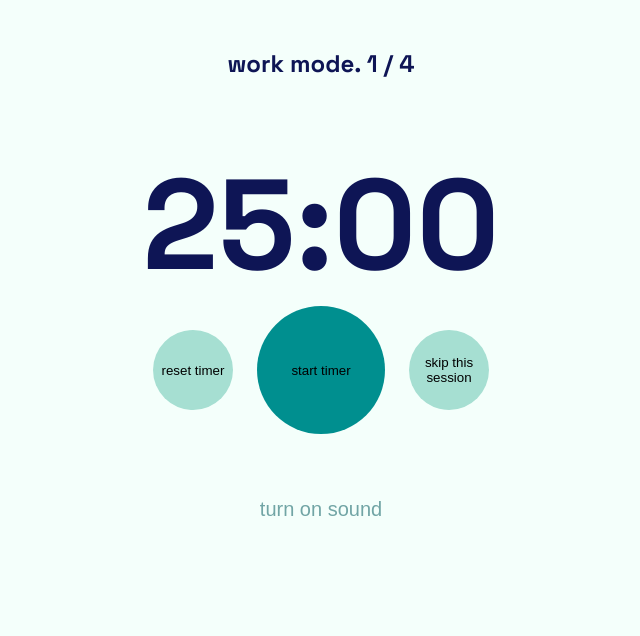
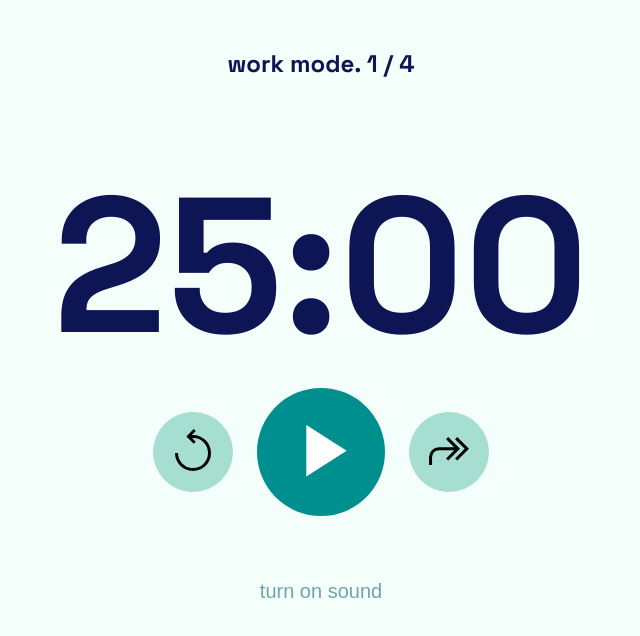
Before and after one commit to mistyb01/pomos, a React (Vite) app: page / in a window 1280 px wide. Shown: the top 636 px of the page, without its empty margins (319-959 px from the left). Built offline with nearby package versions, Linux system fonts and the light colour scheme.

Commit message:
timer button style

```diff
--- a/src/Timer.jsx
+++ b/src/Timer.jsx
@@ -1,5 +1,10 @@
 import { useState, useEffect } from "react";
 import dayjs from "dayjs";
+
+import PlayIcon from "./components/icons/PlayIcon";
+import PauseIcon from "./components/icons/PauseIcon";
+import ForwardIcon from "./components/icons/ForwardIcon";
+import ReplayIcon from "./components/icons/ReplayIcon";
 
 function Timer({ cycle }) {
   const [timerActive, setTimerActive] = useState(false);
@@ -96,14 +101,16 @@ function Timer({ cycle }) {
             className="timer-button timer-button__reset"
             onClick={handleTimerReset}
           >
-            reset timer
+            <ReplayIcon />
+            {/* reset timer */}
           </button>
 
           <button
             className="timer-button timer-button__play"
             onClick={handleTimerStart}
           >
-            {timerActive ? "pause" : "start"} timer
+            {timerActive ? <PauseIcon /> : <PlayIcon />}
+            {/* {timerActive ? "pause" : "start"} timer */}
           </button>
 
           {cycleIndex + 1 < cycle.length && (
@@ -111,7 +118,8 @@ function Timer({ cycle }) {
               className="timer-button timer-button__skip"
               onClick={handleTimerNext}
             >
-              skip this session
+              <ForwardIcon />
+              {/* skip this session */}
             </button>
           )}
         </div>
--- /dev/null
+++ b/src/components/icons/ForwardIcon.jsx
@@ -0,0 +1,12 @@
+export default function ForwardIcon() {
+  return (
+    <svg
+      xmlns="http://www.w3.org/2000/svg"
+      height="48"
+      viewBox="0 -960 960 960"
+      width="48"
+    >
+      <path d="m644-288-43-43 193-193-193-193 43-43 236 236-236 236ZM81-200v-156q0-85 56.5-141.5T279-554h305L421-717l43-43 236 236-236 236-43-43 163-163H279q-60 0-99 39t-39 99v156H81Z" />
+    </svg>
+  );
+}
--- /dev/null
+++ b/src/components/icons/PauseIcon.jsx
@@ -0,0 +1,15 @@
+export default function PauseIcon() {
+  return (
+    <svg
+      xmlns="http://www.w3.org/2000/svg"
+      height="64"
+      viewBox="0 -960 960 960"
+      width="64"
+    >
+      <path
+        d="M555-200v-560h175v560H555Zm-325 0v-560h175v560H230Z"
+        fill="#ffffff"
+      />
+    </svg>
+  );
+}
--- /dev/null
+++ b/src/components/icons/PlayIcon.jsx
@@ -0,0 +1,12 @@
+export default function PlayIcon() {
+  return (
+    <svg
+      xmlns="http://www.w3.org/2000/svg"
+      height="88"
+      viewBox="0 -960 960 960"
+      width="88"
+    >
+      <path d="M320-203v-560l440 280-440 280Z" fill="#ffffff" />
+    </svg>
+  );
+}
--- /dev/null
+++ b/src/components/icons/ReplayIcon.jsx
@@ -0,0 +1,12 @@
+export default function ReplayIcon() {
+  return (
+    <svg
+      xmlns="http://www.w3.org/2000/svg"
+      height="48"
+      viewBox="0 -960 960 960"
+      width="48"
+    >
+      <path d="M480-80q-75 0-140.5-28T225-185q-49-49-77-114.5T120-440h60q0 125 87.5 212.5T480-140q125 0 212.5-87.5T780-440q0-125-85-212.5T485-740h-23l73 73-41 42-147-147 147-147 41 41-78 78h23q75 0 140.5 28T735-695q49 49 77 114.5T840-440q0 75-28 140.5T735-185q-49 49-114.5 77T480-80Z" />
+    </svg>
+  );
+}
--- a/src/styles/index.scss
+++ b/src/styles/index.scss
@@ -40,7 +40,7 @@ main {
 }
 
 .timer-container {
-  font-size: 8rem;
+  font-size: 12rem;
   font-weight: 700;
 }
 
@@ -48,6 +48,10 @@ button {
   border-style: none;
   background-color: transparent;
   cursor: pointer;
+}
+
+.timer-button {
+  color: transparent
 }
 
 .timer-button-container,
```
